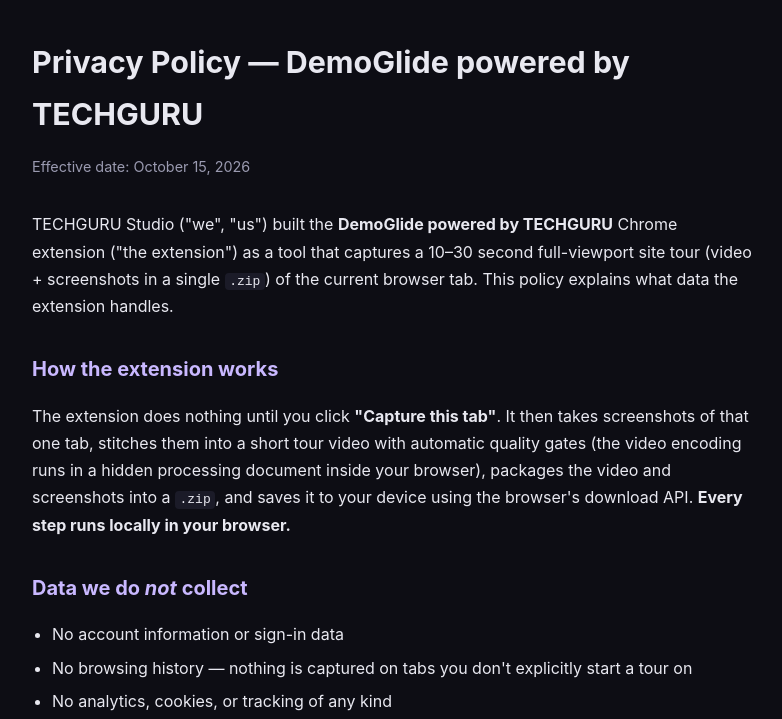
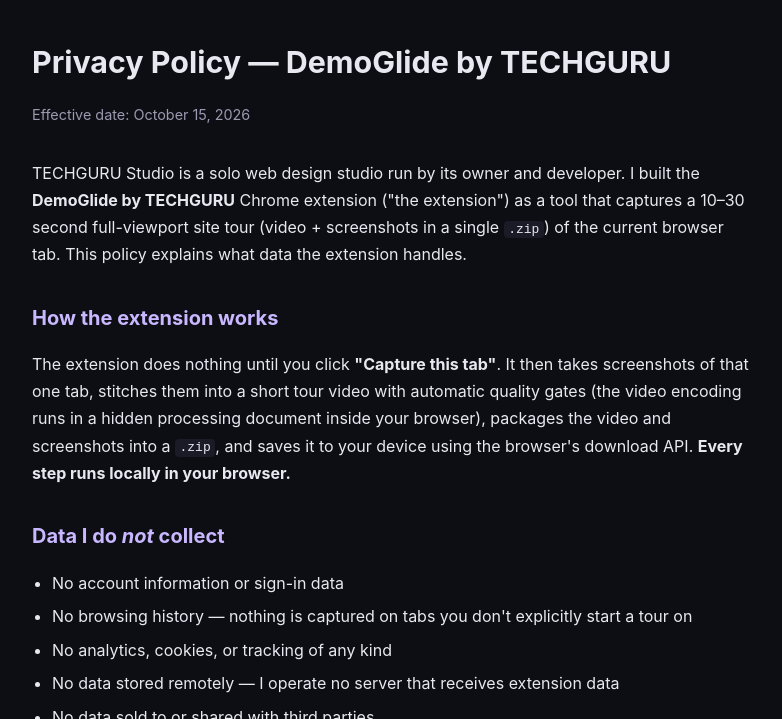
Before and after one commit to TechGuruServices/techguruofficial, a plain HTML site: page demo-capture-privacy.html in a window 1280 px wide. Shown: the part 87-806 px from the top of the page, without its empty margins (248-1030 px from the left). Drawn offline with Linux system fonts and the light colour scheme.

Commit message:
DemoGlide privacy policy: correct extension name, solo-operator voice

```diff
--- a/demo-capture-privacy.html
+++ b/demo-capture-privacy.html
@@ -3,8 +3,8 @@
 <head>
     <meta charset="UTF-8">
     <meta name="viewport" content="width=device-width, initial-scale=1.0">
-    <title>Privacy Policy — DemoGlide powered by TECHGURU</title>
-    <meta name="description" content="Privacy policy for the DemoGlide powered by TECHGURU Chrome extension.">
+    <title>Privacy Policy — DemoGlide by TECHGURU</title>
+    <meta name="description" content="Privacy policy for the DemoGlide by TECHGURU Chrome extension.">
     <meta name="robots" content="noindex, nofollow">
     <style>
         :root { color-scheme: dark; }
@@ -35,10 +35,11 @@
     </a>
 </header>
 <main>
-    <h1>Privacy Policy — DemoGlide powered by TECHGURU</h1>
+    <h1>Privacy Policy — DemoGlide by TECHGURU</h1>
     <p class="updated">Effective date: October 15, 2026</p>
 
-    <p>TECHGURU Studio ("we", "us") built the <strong>DemoGlide powered by TECHGURU</strong> Chrome extension
+    <p>TECHGURU Studio is a solo web design studio run by its owner and developer.
+    I built the <strong>DemoGlide by TECHGURU</strong> Chrome extension
     ("the extension") as a tool that captures a 10–30 second full-viewport site tour
     (video + screenshots in a single <code>.zip</code>) of the current browser tab.
     This policy explains what data the extension handles.</p>
@@ -51,12 +52,12 @@
     and saves it to your device using the browser's download API.
     <strong>Every step runs locally in your browser.</strong></p>
 
-    <h2>Data we do <em>not</em> collect</h2>
+    <h2>Data I do <em>not</em> collect</h2>
     <ul>
         <li>No account information or sign-in data</li>
         <li>No browsing history — nothing is captured on tabs you don't explicitly start a tour on</li>
         <li>No analytics, cookies, or tracking of any kind</li>
-        <li>No data stored remotely — we operate no server that receives extension data</li>
+        <li>No data stored remotely — I operate no server that receives extension data</li>
         <li>No data sold to or shared with third parties</li>
     </ul>
     <p>The finished <code>.zip</code> is saved only to your own device. Nothing the extension
@@ -79,11 +80,11 @@
     inside the extension itself — it makes no network calls at runtime.</p>
 
     <h2>Children's privacy</h2>
-    <p>The extension is a business tool and is not directed at children under 13. We do not knowingly
+    <p>The extension is a business tool and is not directed at children under 13. I do not knowingly
     collect data from children.</p>
 
     <h2>Changes to this policy</h2>
-    <p>If this policy changes, we will update the effective date above and publish the new version at
+    <p>If this policy changes, I will update the effective date above and publish the new version at
     this URL.</p>
 
     <h2>Contact</h2>
```
